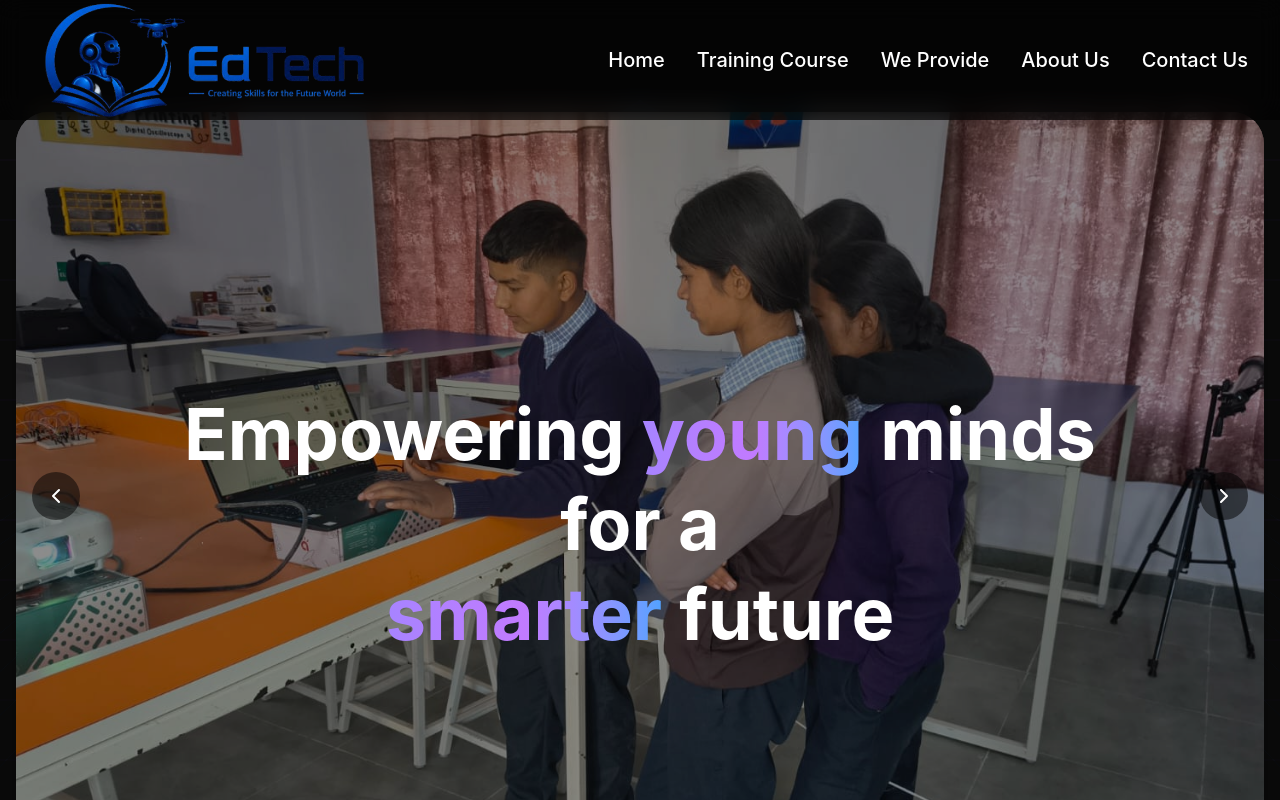
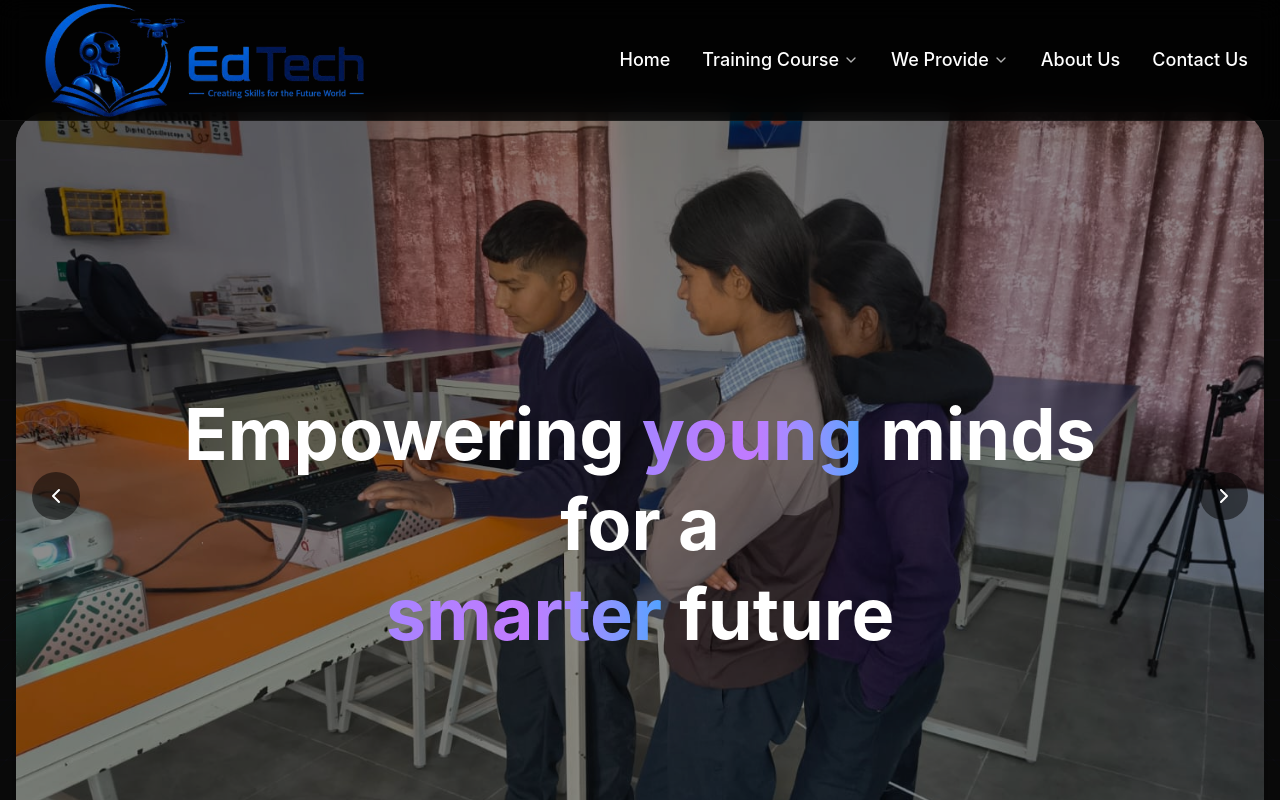
Before and after one commit to HarshArya04/Ed-Tech, a React (Vite) app: page / in a window 1280 px wide. Shown: the top 800 px of the page. Built offline with nearby package versions, Linux system fonts and the light colour scheme.

Commit message:
Responsive with mobile

```diff
--- a/src/components/Hero.tsx
+++ b/src/components/Hero.tsx
@@ -80,7 +80,7 @@ export function Hero() {
       </div>
       <div className="relative z-10 max-w-5xl mx-auto text-center">
         {/* Headline */}
-        <h1 className="text-4xl md:text-6xl lg:text-7xl font-bold mb-6 leading-tight">
+        <h1 className="text-4xl sm:text-5xl md:text-6xl lg:text-7xl font-bold mb-6 leading-snug md:leading-tight">
           <span className="text-white">Empowering </span>
           <span className="text-transparent bg-clip-text bg-gradient-to-r from-violet-400 via-purple-400 to-blue-400">young</span>
           <span className="text-white"> minds</span>
--- a/src/components/Navbar.tsx
+++ b/src/components/Navbar.tsx
@@ -1,4 +1,5 @@
-import React from "react";
+import React, { useState, useEffect } from "react";
+import { Menu, X, ChevronDown } from "lucide-react";
 import type { CategoryKey } from "./categoryData";
 import Logo from "../assets/Logo_refined.png";
 
@@ -7,48 +8,80 @@ interface NavbarProps {
 }
 
 export const Navbar: React.FC<NavbarProps> = ({ onCategoryClick }) => {
+  const [isOpen, setIsOpen] = useState(false);
+  const [activeMobileDropdown, setActiveMobileDropdown] = useState<string | null>(null);
+
+  // Prevent scrolling when mobile menu is open
+  useEffect(() => {
+    if (isOpen) {
+      document.body.style.overflow = "hidden";
+    } else {
+      document.body.style.overflow = "unset";
+    }
+    return () => {
+      document.body.style.overflow = "unset";
+    };
+  }, [isOpen]);
+
   const handleScroll = (id: string) => {
+    setIsOpen(false);
     const element = document.getElementById(id);
     if (element) {
       element.scrollIntoView({ behavior: "smooth", block: "start" });
     }
   };
 
+  const handleCategorySelect = (category: CategoryKey) => {
+    setIsOpen(false);
+    onCategoryClick(category);
+  };
+
+  const toggleMobileDropdown = (menu: string) => {
+    setActiveMobileDropdown(activeMobileDropdown === menu ? null : menu);
+  };
+
   return (
-    <nav className="w-full bg-black/60 backdrop-blur-md fixed top-0 left-0 z-30">
-      <div className="max-w-screen-2xl mx-auto px-6 sm:px-6 lg:px-8">
-        <div className="flex items-center justify-between h-30">
+    <nav className={`w-full fixed top-0 left-0 z-50 transition-all duration-300 ${isOpen ? "bg-neutral-950 h-screen overflow-y-auto" : "bg-black/80 backdrop-blur-md border-b border-white/5"}`}>
+      <div className="max-w-screen-2xl mx-auto px-6 lg:px-8">
+        <div className="flex items-center justify-between h-24 md:h-30">
+          {/* Logo */}
           <div className="flex-shrink-0">
-            <img src={Logo} alt="EdTech logo" className="h-29 w-auto" />
+            <img src={Logo} alt="EdTech logo" className="h-16 md:h-29 w-auto" />
           </div>
-          <div className="hidden md:block">
-            <div className="ml-10 flex items-center space-x-8 text-xl font-medium text-white">
+
+          {/* Desktop Navigation */}
+          <div className="hidden md:flex items-center space-x-8 text-lg font-medium text-white">
             <a
               href="#"
               onClick={(e) => {
                 e.preventDefault();
                 window.scrollTo({ top: 0, behavior: "smooth" });
               }}
-                className="hover:text-gray-300"
+              className="hover:text-violet-400 transition-colors"
             >
               Home
             </a>
 
-              <div className="relative group inline-block">
-                <button className="hover:text-gray-300">Training Course</button>
-                <div className="absolute left-0 top-full mt-2 w-40 bg-black/90 rounded shadow-lg opacity-0 invisible group-hover:opacity-100 group-hover:visible transform scale-95 group-hover:scale-100 transition-all duration-150">
-                  <button onClick={() => onCategoryClick("STEM")} className="block w-full text-left px-4 py-2 hover:bg-gray-800">STEM</button>
-                  <button onClick={() => onCategoryClick("coding")} className="block w-full text-left px-4 py-2 hover:bg-gray-800">Coding</button>
+            {/* Desktop Dropdown 1 */}
+            <div className="relative group inline-block py-4">
+              <button className="flex items-center gap-1 hover:text-violet-400 transition-colors">
+                Training Course <ChevronDown className="w-4 h-4 opacity-70 group-hover:rotate-180 transition-transform" />
+              </button>
+              <div className="absolute left-0 top-full mt-0 w-48 bg-neutral-950 border border-neutral-800 rounded-xl shadow-2xl opacity-0 invisible group-hover:opacity-100 group-hover:visible transform scale-95 group-hover:scale-100 transition-all duration-200 overflow-hidden">
+                <button onClick={() => onCategoryClick("STEM")} className="block w-full text-left px-5 py-3 hover:bg-neutral-900 transition-colors">STEM</button>
+                <button onClick={() => onCategoryClick("coding")} className="block w-full text-left px-5 py-3 hover:bg-neutral-900 transition-colors">Coding</button>
               </div>
             </div>
 
-              <div className="relative group inline-block">
-                <button className="hover:text-gray-300">We Provide</button>
-                <div className="absolute left-0 top-full mt-2 w-56 bg-black/90 rounded shadow-lg opacity-0 invisible group-hover:opacity-100 group-hover:visible transform scale-95 group-hover:scale-100 transition-all duration-150">
-                  <button onClick={() => onCategoryClick("training")} className="block w-full text-left px-4 py-2 hover:bg-gray-800">Training</button>
-                  <button onClick={() => onCategoryClick("scholarship")} className="block w-full text-left px-4 py-2 hover:bg-gray-800">Student Scholarship</button>
-                  {/* <button onClick={() => onCategoryClick("workshop")} className="block w-full text-left px-4 py-2 hover:bg-gray-800">Workshop</button> */}
-                  <button onClick={() => onCategoryClick("workshop_and_seminar")} className="block w-full text-left px-4 py-2 hover:bg-gray-800">Workshop and Seminars</button>
+            {/* Desktop Dropdown 2 */}
+            <div className="relative group inline-block py-4">
+              <button className="flex items-center gap-1 hover:text-violet-400 transition-colors">
+                We Provide <ChevronDown className="w-4 h-4 opacity-70 group-hover:rotate-180 transition-transform" />
+              </button>
+              <div className="absolute left-0 top-full mt-0 w-60 bg-neutral-950 border border-neutral-800 rounded-xl shadow-2xl opacity-0 invisible group-hover:opacity-100 group-hover:visible transform scale-95 group-hover:scale-100 transition-all duration-200 overflow-hidden">
+                <button onClick={() => onCategoryClick("training")} className="block w-full text-left px-5 py-3 hover:bg-neutral-900 transition-colors">Training</button>
+                <button onClick={() => onCategoryClick("scholarship")} className="block w-full text-left px-5 py-3 hover:bg-neutral-900 transition-colors">Student Scholarship</button>
+                <button onClick={() => onCategoryClick("workshop_and_seminar")} className="block w-full text-left px-5 py-3 hover:bg-neutral-900 transition-colors">Workshops & Seminars</button>
               </div>
             </div>
 
@@ -58,7 +91,7 @@ export const Navbar: React.FC<NavbarProps> = ({ onCategoryClick }) => {
                 e.preventDefault();
                 handleScroll("about-us");
               }}
-                className="hover:text-gray-300"
+              className="hover:text-violet-400 transition-colors"
             >
               About Us
             </a>
@@ -68,18 +101,102 @@ export const Navbar: React.FC<NavbarProps> = ({ onCategoryClick }) => {
                 e.preventDefault();
                 handleScroll("contact-us");
               }}
-                className="hover:text-gray-300"
+              className="hover:text-violet-400 transition-colors"
             >
               Contact Us
             </a>
           </div>
-          </div>
 
+          {/* Mobile Menu Toggle Button */}
           <div className="md:hidden">
-            <button className="px-3 py-2 border rounded">Menu</button>
+            <button
+              onClick={() => setIsOpen(!isOpen)}
+              className="p-2 text-neutral-300 hover:text-white focus:outline-none"
+              aria-label="Toggle mobile menu"
+            >
+              {isOpen ? <X className="w-8 h-8" /> : <Menu className="w-8 h-8" />}
+            </button>
           </div>
         </div>
       </div>
+
+      {/* Mobile Navigation Content */}
+      {isOpen && (
+        <div className="md:hidden border-t border-neutral-800">
+          <div className="flex flex-col px-8 py-8 space-y-6 text-xl font-semibold text-white">
+
+            <a
+              href="#"
+              onClick={(e) => {
+                e.preventDefault();
+                setIsOpen(false);
+                window.scrollTo({ top: 0, behavior: "smooth" });
+              }}
+              className="hover:text-violet-400 transition-colors border-b border-neutral-800/50 pb-4"
+            >
+              Home
+            </a>
+
+            {/* Mobile Accordion 1 */}
+            <div className="border-b border-neutral-800/50 pb-4">
+              <button
+                onClick={() => toggleMobileDropdown('training')}
+                className="flex items-center justify-between w-full text-left hover:text-violet-400 transition-colors"
+              >
+                Training Course
+                <ChevronDown className={`w-6 h-6 transition-transform ${activeMobileDropdown === 'training' ? 'rotate-180 text-violet-400' : 'opacity-50'}`} />
+              </button>
+              {activeMobileDropdown === 'training' && (
+                <div className="flex flex-col space-y-4 mt-5 pl-4 border-l-2 border-neutral-800">
+                  <button onClick={() => handleCategorySelect("STEM")} className="text-left text-lg text-neutral-400 hover:text-white py-1">STEM</button>
+                  <button onClick={() => handleCategorySelect("coding")} className="text-left text-lg text-neutral-400 hover:text-white py-1">Coding</button>
+                </div>
+              )}
+            </div>
+
+            {/* Mobile Accordion 2 */}
+            <div className="border-b border-neutral-800/50 pb-4">
+              <button
+                onClick={() => toggleMobileDropdown('provide')}
+                className="flex items-center justify-between w-full text-left hover:text-violet-400 transition-colors"
+              >
+                We Provide
+                <ChevronDown className={`w-6 h-6 transition-transform ${activeMobileDropdown === 'provide' ? 'rotate-180 text-violet-400' : 'opacity-50'}`} />
+              </button>
+              {activeMobileDropdown === 'provide' && (
+                <div className="flex flex-col space-y-4 mt-5 pl-4 border-l-2 border-neutral-800">
+                  <button onClick={() => handleCategorySelect("training")} className="text-left text-lg text-neutral-400 hover:text-white py-1">Training</button>
+                  <button onClick={() => handleCategorySelect("scholarship")} className="text-left text-lg text-neutral-400 hover:text-white py-1">Student Scholarship</button>
+                  <button onClick={() => handleCategorySelect("workshop_and_seminar")} className="text-left text-lg text-neutral-400 hover:text-white py-1">Workshops & Seminars</button>
+                </div>
+              )}
+            </div>
+
+            <a
+              href="#about-us"
+              onClick={(e) => {
+                e.preventDefault();
+                handleScroll("about-us");
+              }}
+              className="hover:text-violet-400 transition-colors border-b border-neutral-800/50 pb-4"
+            >
+              About Us
+            </a>
+
+            <a
+              href="#contact-us"
+              onClick={(e) => {
+                e.preventDefault();
+                handleScroll("contact-us");
+              }}
+              className="hover:text-violet-400 transition-colors border-b border-neutral-800/50 pb-4"
+            >
+              Contact Us
+            </a>
+
+          </div>
+        </div>
+      )}
     </nav>
   );
 };
```
Lines whose indentation alone changed are shown as unchanged.
